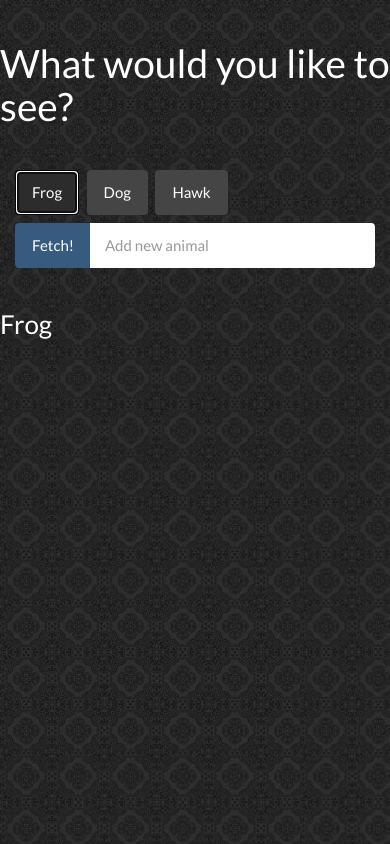
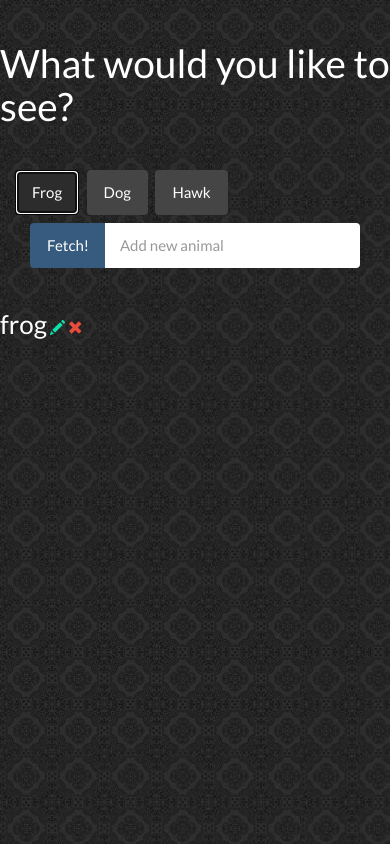
Before and after one commit to kcgilland143/GiphySearch, a plain HTML site: page index.html in a window 390 px wide. Both pictures are taken after a click on the button "Frog". Drawn offline with nearby package versions, Linux system fonts and the light colour scheme; no server answers.

Commit message:
started layout of new responsive columns

```diff
--- a/assets/css/style.css
+++ b/assets/css/style.css
@@ -7,13 +7,17 @@ body {
   margin-bottom: .5em;
 }
 
+.form-control {
+  width: 200px;
+}
+
 .animal-thumbnail a img{
   min-height: 200px;
   max-height:600px;
 }
 
 .animal-button:first-letter,
-#animal-name:first-letter {
+.animal-name:first-letter {
   text-transform: uppercase;
 }
 
@@ -46,12 +50,17 @@ img.animal-picture {
     -webkit-column-gap: 5px;
     column-gap: 5px;
 
+    display: inline-block;
+
     margin-bottom: 5px;
 
     line-height: 5px;
+
+    width: 300px;
+    vertical-align: top;
 }
 
-@media (min-width: 800px) {
+/*@media (min-width: 800px) {
   .responsive-columns {
     -ms-column-count: 2;
     -webkit-column-count: 2;
@@ -77,4 +86,4 @@ img.animal-picture {
     -moz-column-count: 4;
     column-count: 4;
   }
-}
+}*/
--- a/assets/js/main.js
+++ b/assets/js/main.js
@@ -46,23 +46,22 @@ $(document.body).on('click', '.animal-button', function getNewGifsOrRemoveButton
     $('#animal-pictures').empty()
     $('#animal-name').text(animals[animalIndex])
   }
-  requestNewGifs(this.textContent, 8, offset)
+  requestNewGifs(this.textContent, 12, offset)
     .done(resp => {
       var gifs = resp.data
       gifs.forEach(i => {
         newGifThumbnail(i).prependTo(container)
       })
       container.prependTo($('#animal-pictures'))
+      offset = offset + 12
     })
-  offset = offset + 12
 })
 
 // infinite scroll
 $(document).on('scroll', function addGifsToContainer (event) {
   var container = $('<div class="responsive-columns">')
   if ($(this).scrollTop() + $(window).height() === $(this).height()) {
-    offset = offset + 12
-    requestNewGifs(animals[animalIndex], 12, offset)
+    requestNewGifs(animals[animalIndex], 8, offset)
       .done(resp => {
         var gifs = resp.data
         if (gifs.length) {
@@ -73,6 +72,7 @@ $(document).on('scroll', function addGifsToContainer (event) {
         } else {
           console.log('no more gifs :(')
         }
+        offset = offset + 12
       })
   }
 })
--- a/index.html
+++ b/index.html
@@ -17,20 +17,24 @@
       <div class="page-header"><h1>What would you like to see?</h1></div>
       <div class="col-md-12">
         <div class="buttons">
-          <button id="frog" class="animal-button">Frog</button><a href="#"></a>
-          <button id="dog" class='animal-button'>Dog</button>
+          <button id="frog" class="animal-button btn btn-default">Frog</button><a href="#"></a>
+          <button id="dog" class='animal-button btn btn-default'>Dog</button>
         </div>
-        <div id="add-button-controls" class="input-group">
-          <span class="input-group-btn">
-            <button id="add-button" class="btn btn-primary">Fetch!</button>
-          </span>
-          <input id="animal-text" type="text" class="form-control" tabindex="0" placeholder="Add new animal" maxlength="20">
+        <div class="col-md-2">
+          <div id="add-button-controls" class="input-group">
+            <span class="input-group-btn">
+              <button id="add-button" class="btn btn-primary">Fetch!</button>
+            </span>
+            <input id="animal-text" type="text" class="form-control" tabindex="0" placeholder="Add new animal" maxlength="20">
+          </div>
         </div>
       </div>
     </div>
     <div class="row">
       <div class="page-header">
-        <h3 id="animal-name">Example</h3>
+        <span id="animal-name" class="h3 animal-name">Example</span>
+        <a href="#" class="text-secondary"><span class="glyphicon glyphicon-pencil"></span></a>
+        <a href="#" class="text-danger"><span class="glyphicon glyphicon-remove"></span></a>
       </div>
       <!-- class="responsive-columns" -->
       <div id="animal-pictures" >
```
